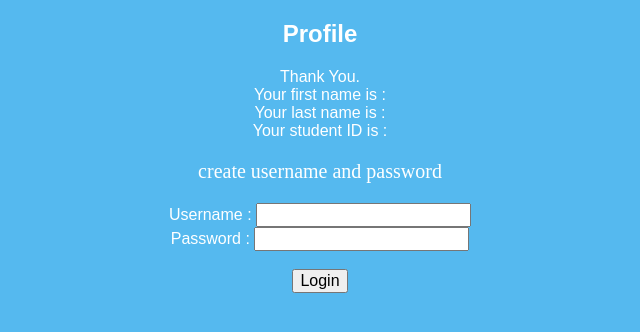
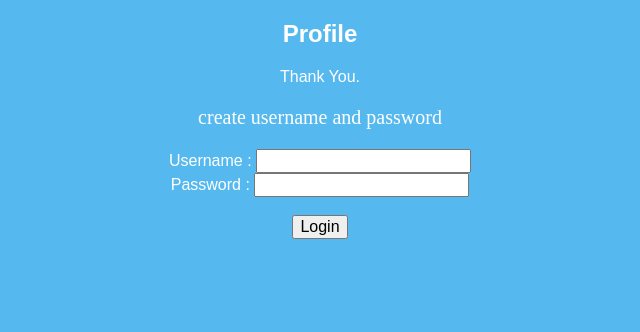
Before and after one commit to saharhaq/capstone1, a PHP site: page /capstone/lookupprofile2.php in a window 1280 px wide. Shown: the top 332 px of the page, without its empty margins (320-960 px from the left). Run offline with PHP 8.4, Linux system fonts and the light colour scheme; data comes from the database, SQL or seed files in the repository; data that the repository does not hold is empty.

Commit message:
remove name

```diff
--- a/lookupprofile2.php
+++ b/lookupprofile2.php
@@ -47,9 +47,9 @@
 
 
   echo 'Thank You.<br />';
-  echo 'Your first name is : ' . $first_name . '<br />';
-  echo 'Your last name is : ' . $last_name . '<br />';
-  echo 'Your student ID is : ' . $StudentID . '<br />';
+ // echo 'Your first name is : ' . $first_name . '<br />';
+  //echo 'Your last name is : ' . $last_name . '<br />';
+  //echo 'Your student ID is : ' . $StudentID . '<br />';
 
   echo '<p> create username and password</p>';
   echo '<form method="post" action="lookupprofile2_1.php">';
```
